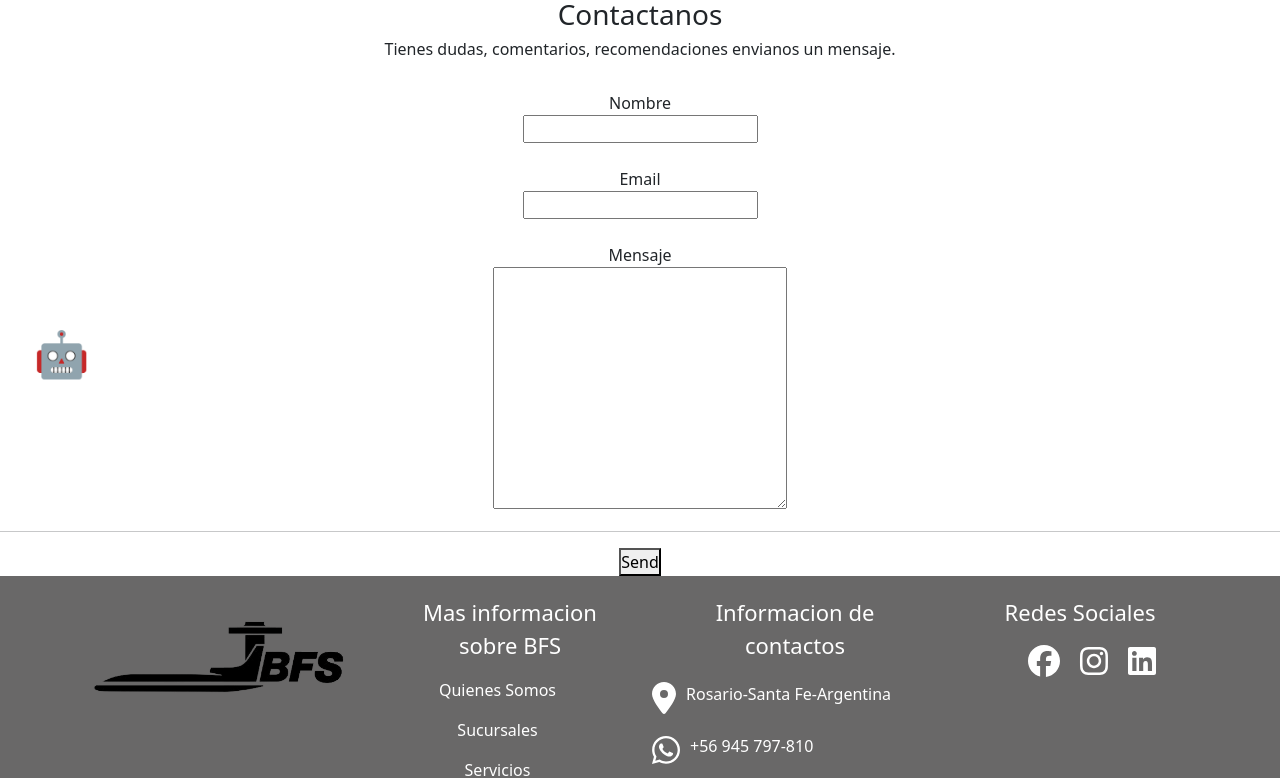
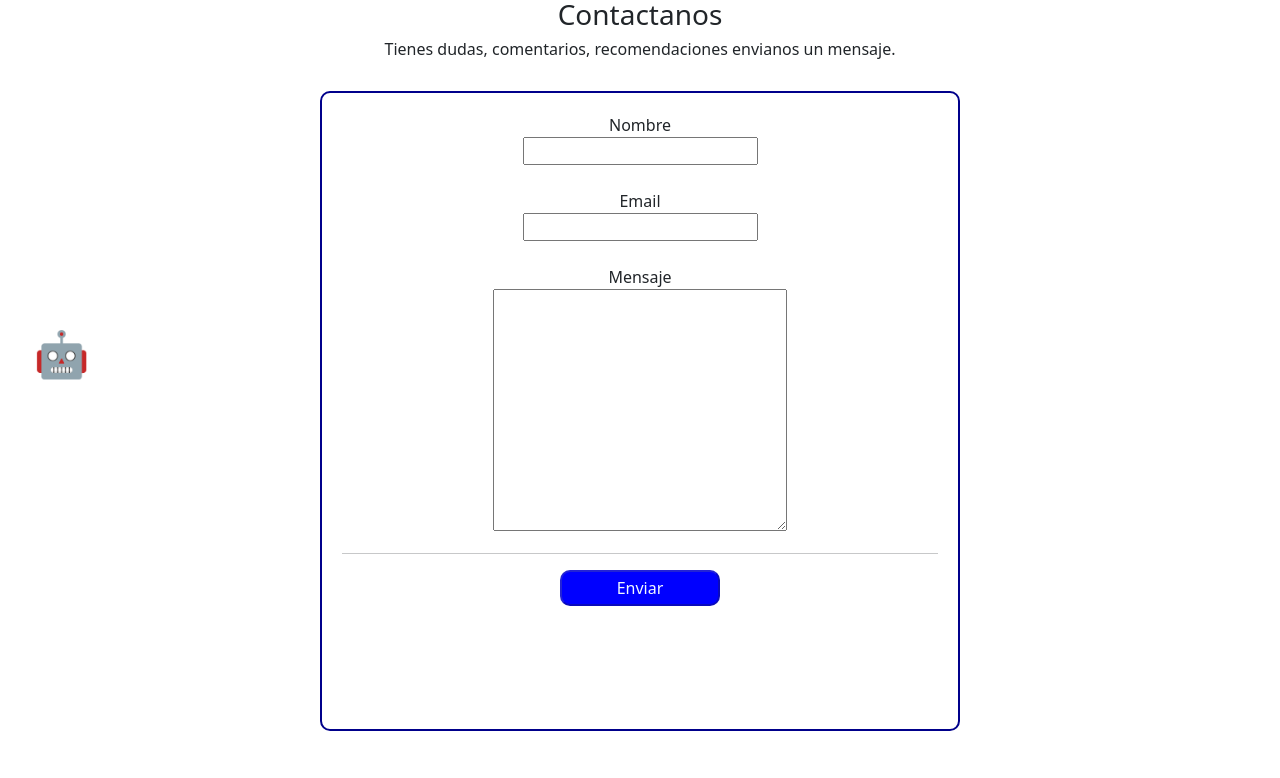
Before and after one commit to GonzalMartin13/BFS-PFHenry, a React (Vite) app in the folder Client/: page /contacto in a window 1280 px wide. Shown: the part 390-1168 px from the top of the page. Built offline with nearby package versions, Linux system fonts and the light colour scheme; no server answers; what react-chatbot-kit would draw is missing.

Commit message:
correccion form contacto

```diff
--- a/Client/src/components/Contact/Contact.jsx
+++ b/Client/src/components/Contact/Contact.jsx
@@ -1,7 +1,9 @@
-import { useState } from "react";
+import { useState, useEffect } from "react";
 import emailjs from "@emailjs/browser";
 import Image from "react-bootstrap/Image";
 import contacto from "../../assets/contacto.png";
+import Swal from "sweetalert2";
+import styles from "../Contact/Contact.module.css";
 import {
   validateName,
   validateMail,
@@ -34,16 +36,25 @@ const Email = () => {
     setMessageError(error);
   };
 
-
-
   const sendEmail = (event) => {
     event.preventDefault();
+
+    if (
+      nameError ||
+      emailError ||
+      messageError ||
+      !name ||
+      !email ||
+      !message
+    ) {
+      console.log("Formulario inválido");
+      return;
+    }
 
     if (nameError || emailError || messageError) {
       console.log("Formulario inválido");
       return;
     }
-
 
     emailjs
       .sendForm(
@@ -59,9 +70,22 @@ const Email = () => {
         setAsunto("");
         setEmail("");
         setMessage("");
+        Swal.fire({
+          icon: "success",
+          title: "¡Mensaje enviado!",
+          text: "Hemos recibido tu mensaje, un miembro del equipo te contactara en breve.",
+        });
       })
       .catch((error) => console.log(error));
   };
+
+  const desabilitar =
+    !name ||
+    !email ||
+    !message ||
+    !!nameError ||
+    !!emailError ||
+    !!messageError;
 
   return (
     <div>
@@ -73,6 +97,7 @@ const Email = () => {
             Tienes dudas, comentarios, recomendaciones envianos un mensaje.{" "}
           </h6>
           <br></br>
+          <div className={styles.contenedor}>
             <label>Nombre</label>
             <br></br>
             <input
@@ -83,7 +108,8 @@ const Email = () => {
                 setName(e.target.value);
                 validateNameOnChange(e.target.value);
               }}
-          /><br></br>
+            />
+            <br></br>
             <span style={{ color: "red" }}>{nameError}</span>
 
             <br></br>
@@ -97,7 +123,8 @@ const Email = () => {
                 setEmail(e.target.value);
                 validateEmailOnChange(e.target.value);
               }}
-          /><br></br>
+            />
+            <br></br>
             <span style={{ color: "red" }}>{emailError}</span>
             <br></br>
             <label>Mensaje</label>
@@ -111,39 +138,20 @@ const Email = () => {
                 setMessage(e.target.value);
                 validateMessageOnChange(e.target.value);
               }}
-          /><br></br>
+            />
+            <br></br>
             <span style={{ color: "red" }}>{messageError}</span>
             <hr />
-          <button>Send</button>
+            <button type="submit" disabled={desabilitar} className={styles.boton}>
+              Enviar
+            </button>
+          </div>
+            <br></br>
+            <br></br>
         </form>
-
       </div>
     </div>
   );
 };
 
 export default Email;
-
-
-// action
-// export const sendMessage = async (Data) => {
-//     try {
-//       const response = await axios.post('ruta', Data);
-//       return response.data;
-//     } catch (error) {
-//       throw error;
-//     }
-//   };
-
-// handle
-// const handleSubmit = async (event) => {
-//     event.preventDefault();
-//     if (FormValid()) {
-//       try {
-//         const response = await sendMessage(formData)
-
-//       } catch (error) {
-
-//       }
-//     }
-//   };
--- /dev/null
+++ b/Client/src/components/Contact/Contact.module.css
@@ -0,0 +1,17 @@
+.contenedor{
+    height: 80vh;
+    width: 85vh;
+    border: 2px solid darkblue;
+    border-radius: 10px;
+    padding: 20px;
+    margin: auto;
+    width: 50%;
+    box-sizing: border-box;
+}
+.boton{
+    background-color: blue;
+    color: aliceblue;
+    border-radius: 10px;
+    padding: 4px;
+    width: 20vh;
+}
```
Lines whose indentation alone changed are shown as unchanged.
